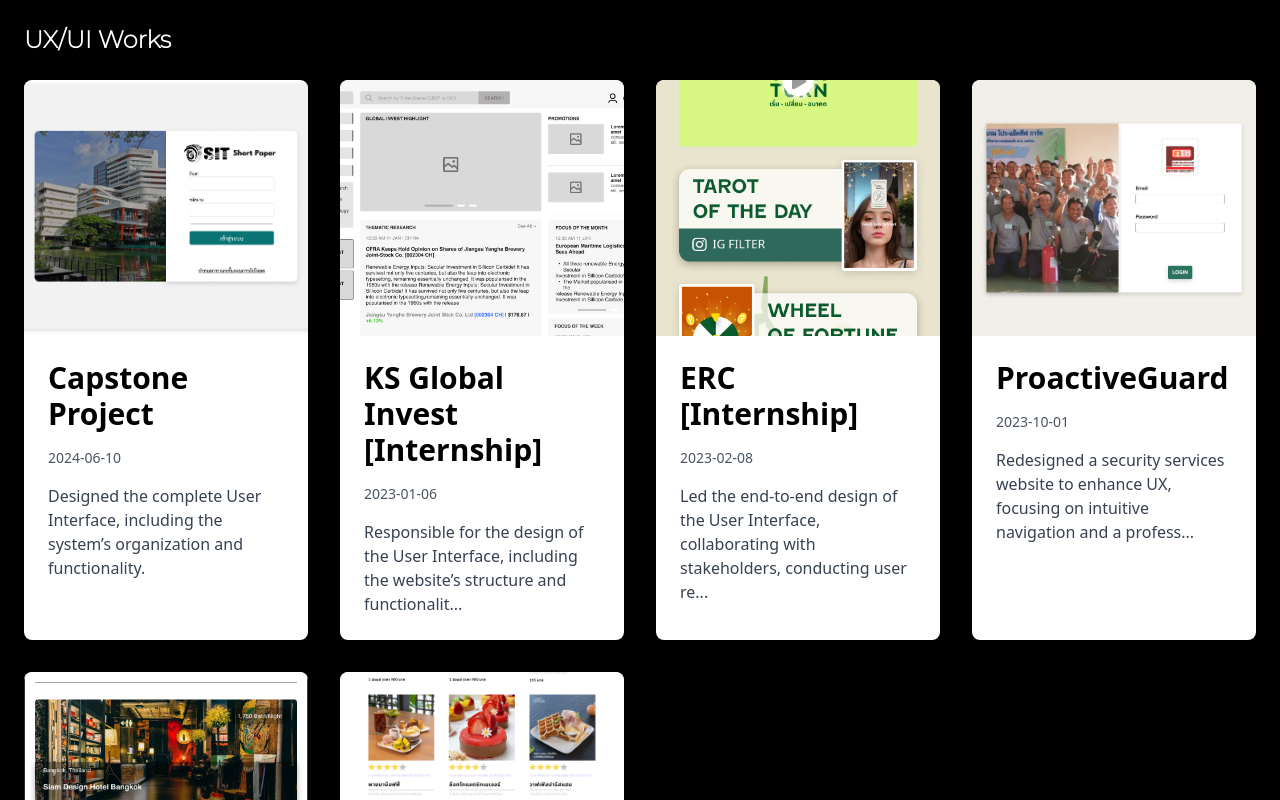
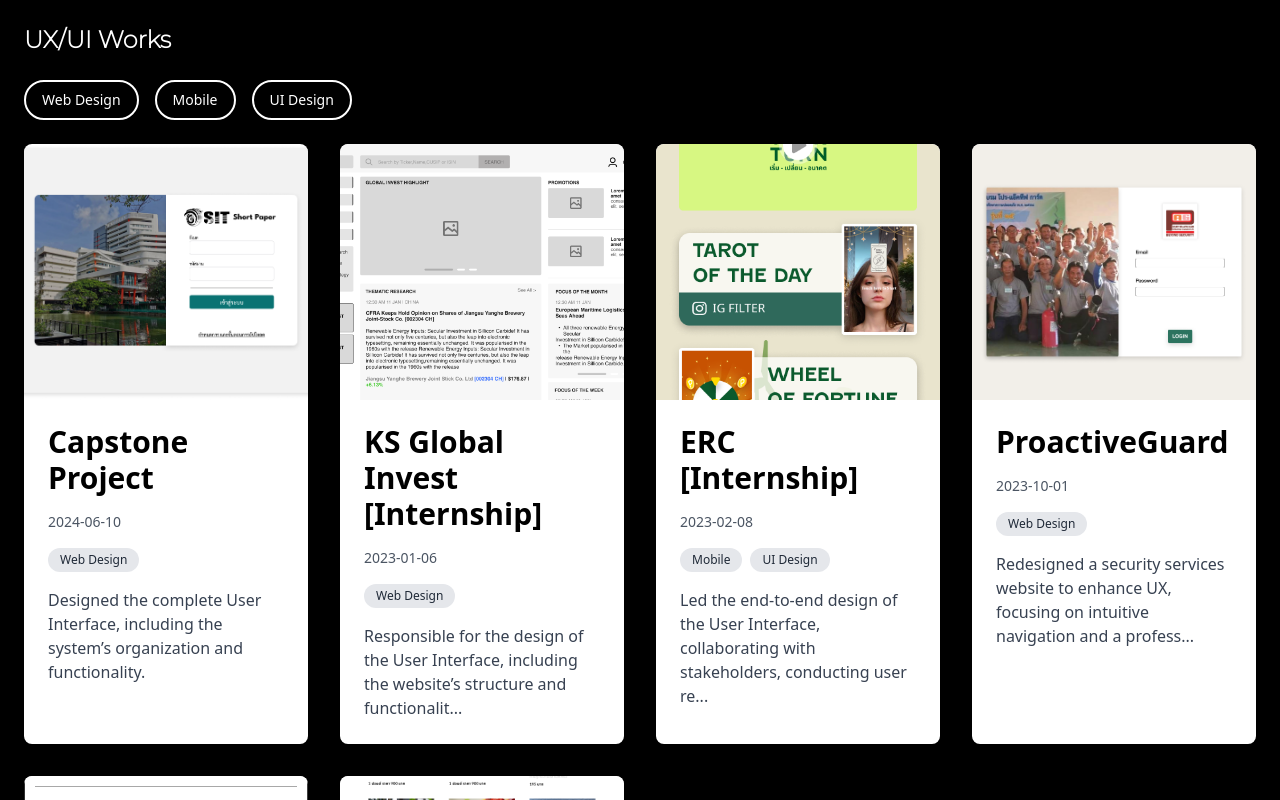
Before and after one commit to theerutth/Portfolio, a Vue app: page /uxui-works in a window 1280 px wide. Shown: the top 800 px of the page. Built offline with nearby package versions, Linux system fonts and the light colour scheme.

Commit message:
update_category

```diff
--- a/src/components/HobbyExplore.vue
+++ b/src/components/HobbyExplore.vue
@@ -2,14 +2,35 @@
   <div class="min-h-screen bg-black p-6">
     <h1 class="text-2xl font-bold mb-6 text-white font-montserrat">Others Works</h1>
 
-    <!-- Card container -->
+    <!-- Filter Buttons -->
+    <div class="flex flex-wrap gap-2 mb-6">
+      <button v-for="cat in uniqueCategories" :key="cat" @click="filterByCategory(cat)"
+        class="text-sm px-4 py-2 rounded-full border-2 border-white bg-black text-white hover:bg-white hover:text-black transition-all duration-300"
+        :class="{ 'bg-white text-gray-500 hover:bg-white hover:text-black font-semibold': selectedCategory === cat }">
+        {{ cat }}
+      </button>
+
+      <!-- <button @click="resetFilter"
+        class="text-sm px-4 py-2 rounded-full border-2 border-white text-white hover:bg-white hover:text-black transition-all duration-300"
+        :class="{ 'bg-white text-gray-500 hover:bg-white hover:text-black font-semibold': selectedCategory === null }">
+        Reset
+      </button> -->
+    </div>
+
+
+    <!-- Card Container -->
     <div class="grid grid-cols-1 sm:grid-cols-2 md:grid-cols-3 lg:grid-cols-4 gap-8">
-      <!-- Each card representing a work -->
-      <div v-for="(work, index) in works" :key="index"
-        class="group bg-white rounded-lg shadow-lg overflow-hidden transition-transform transform hover:scale-105 hover:shadow-2xl">
-        <img :src="work.image" :alt="work.description"
+      <div v-for="(work, index) in filteredWorks" :key="index"
+        class="group bg-white rounded-lg shadow-lg overflow-hidden transition-transform transform hover:scale-105 hover:shadow-2xl relative">
+
+        <img :src="work.image" :alt="work.category"
           class="w-full h-64 object-cover rounded-t-lg cursor-pointer group-hover:scale-110 transition-all duration-300 ease-in-out"
           @click="openModal(work.image)" />
+
+        <!-- Category Badge -->
+        <div class="absolute top-2 left-2 bg-black text-white text-xs font-semibold px-3 py-1 rounded-full">
+          {{ work.category }}
+        </div>
       </div>
     </div>
 
@@ -23,7 +44,7 @@
       </div>
     </router-link>
 
-    <!-- Modal for displaying image in full screen -->
+    <!-- Modal for Displaying Image in Full Screen -->
     <div v-if="isModalOpen"
       class="fixed inset-0 bg-black bg-opacity-75 flex justify-center items-center z-50 transition-opacity duration-500 ease-in-out"
       @click="closeModal">
@@ -39,7 +60,6 @@
 </template>
 
 <script>
-// Import the images you want to use
 import hobby1 from '@/assets/hobby/hobby1.png';
 import hobby2 from '@/assets/hobby/hobby2.png';
 import hobby3 from '@/assets/hobby/hobby3.png';
@@ -55,22 +75,32 @@ export default {
   name: 'GraphicExplore',
   data() {
     return {
-      // Sample works data to display in cards
       works: [
-        { image: hobby1 },
-        { image: hobby2 },
-        { image: hobby3 },
-        { image: hobby4 },
-        { image: hobby5 },
-        { image: hobby7 },
-        { image: hobby8 },
-        { image: hobby9 },
-        { image: hobby10 },
-        { image: hobby11 },
+        { image: hobby1, category: 'Drawing' },
+        { image: hobby2, category: 'Drawing' },
+        { image: hobby3, category: 'Drawing' },
+        { image: hobby4, category: 'Drawing' },
+        { image: hobby5, category: 'Illustration' },
+        { image: hobby7, category: 'Drawing' },
+        { image: hobby8, category: 'Drawing' },
+        { image: hobby9, category: 'Drawing' },
+        { image: hobby10, category: 'Poster' },
+        { image: hobby11, category: 'Illustration' },
       ],
       isModalOpen: false,
-      modalImage: null
+      modalImage: null,
+      selectedCategory: null,
     };
+  },
+  computed: {
+    uniqueCategories() {
+      return [...new Set(this.works.map(work => work.category))];
+    },
+    filteredWorks() {
+      return this.selectedCategory
+        ? this.works.filter(work => work.category === this.selectedCategory)
+        : this.works;
+    },
   },
   methods: {
     openModal(image) {
@@ -79,42 +109,14 @@ export default {
     },
     closeModal() {
       this.isModalOpen = false;
-    }
-  }
+    },
+    filterByCategory(category) {
+      // Toggle category selection
+      this.selectedCategory = this.selectedCategory === category ? null : category;
+    },
+    resetFilter() {
+      this.selectedCategory = null;
+    },
+  },
 };
 </script>
-
-<style scoped>
-/* Additional custom styles for the modal */
-@media (max-width: 640px) {
-
-  /* Mobile adjustments */
-  h1 {
-    font-size: 1.25rem;
-    /* Adjust font size */
-  }
-
-  .group img {
-    height: 16rem;
-    /* Adjust image height for smaller screens */
-  }
-
-  .modal img {
-    max-height: 80%;
-    /* Adjust image size in modal for small screens */
-  }
-}
-
-@media (min-width: 640px) and (max-width: 1024px) {
-
-  /* Tablet adjustments */
-  h1 {
-    font-size: 1.5rem;
-  }
-
-  .group img {
-    height: 18rem;
-    /* Adjust image height for tablets */
-  }
-}
-</style>
--- a/src/components/UxuiExplore.vue
+++ b/src/components/UxuiExplore.vue
@@ -2,9 +2,21 @@
   <div class="min-h-screen bg-black p-6">
     <h1 class="text-2xl font-bold mb-6 text-white font-montserrat">UX/UI Works</h1>
 
+    <!-- Filter Categories -->
+    <div class="mb-6 flex gap-4">
+      <button v-for="category in uniqueCategories" :key="category" @click="filterByCategory(category)"
+        :class="{ 'bg-white text-gray-500 hover:bg-white hover:text-black font-semibold': selectedCategory === category, '': selectedCategory !== category }"
+        class="text-sm px-4 py-2 rounded-full border-2 border-white bg-black text-white hover:bg-white hover:text-black transition-all duration-300">
+        {{ category }}
+      </button>
+      <!-- <button @click="resetFilter"
+        class="px-4 py-2 rounded-full bg-gray-400 text-white text-sm font-medium transition-all duration-300">Clear
+        Filter</button> -->
+    </div>
+
     <!-- Card container -->
     <div class="grid grid-cols-1 sm:grid-cols-2 md:grid-cols-3 lg:grid-cols-4 gap-8">
-      <div v-for="(work, index) in works" :key="index"
+      <div v-for="(work, index) in filteredWorks" :key="index"
         class="bg-white shadow-lg rounded-lg overflow-hidden cursor-pointer hover:shadow-2xl hover:scale-105 transition-all duration-300 max-w-xs mx-auto"
         @click="openModal(index)">
         <!-- Image Gallery Section inside Card -->
@@ -16,6 +28,12 @@
         <div class="p-6 space-y-4">
           <h2 class="text-3xl font-semibold text-black mb-2 hover:text-primary transition-colors">{{ work.name }}</h2>
           <p class="text-gray-600 text-sm">{{ work.date }}</p>
+          <div class="flex flex-wrap gap-2">
+            <span v-for="(tag, tagIndex) in work.category" :key="tagIndex"
+              class="text-xs bg-gray-200 text-gray-800 py-1 px-3 rounded-full">
+              {{ tag }}
+            </span>
+          </div>
           <p class="text-gray-700 text-base">{{ truncateDescription(work.description) }}</p>
         </div>
       </div>
@@ -37,8 +55,17 @@
       <div class="bg-black bg-opacity-90 p-6 rounded-lg text-white mt-4 max-w-2xl">
         <h2 class="text-2xl font-semibold mb-2">{{ selectedWork.name }}</h2>
         <p class="text-gray-400 text-sm mb-3">{{ selectedWork.date }}</p>
+
+        <div class="flex flex-wrap gap-2 mb-4">
+          <span v-for="(tag, tagIndex) in selectedWork.category" :key="tagIndex"
+            class="text-xs bg-gray-600 text-white py-1 px-3 rounded-full">
+            {{ tag }}
+          </span>
+        </div>
+
         <p class="text-gray-300 text-base">{{ selectedWork.description }}</p>
       </div>
+
     </div>
 
     <!-- Go Back Button -->
@@ -79,20 +106,32 @@ export default {
   data() {
     return {
       works: [
-        { name: 'Capstone Project', date: '2024-06-10', description: 'Designed the complete User Interface, including the system’s organization and functionality.', images: [cp1, cp2, cp3, cp4] },
-        { name: 'KS Global Invest [Internship]', date: '2023-01-06', description: 'Responsible for the design of the User Interface, including the website’s structure and functionality.', images: [ks1, ks2, ks3] },
-        { name: 'ERC [Internship]', date: '2023-02-08', description: 'Led the end-to-end design of the User Interface, collaborating with stakeholders, conducting user research, and ensuring system functionality aligned with project goals.', images: [er1, er2, er3] },
-        { name: 'ProactiveGuard', date: '2023-10-01', description: 'Redesigned a security services website to enhance UX, focusing on intuitive navigation and a professional visual layout.', images: [pa1, pa2, pa3, pa4] },
-        { name: 'Plan Trip Application', date: '2024-06-17', description: 'Designed a travel planning app, focusing on user research, user flows, and creating a seamless UX across devices.', images: [pt1, pt2, pt3] },
-        { name: 'Menu Preview Design', date: '2023-12-23', description: 'Designed a user-friendly, visually appealing menu for a food ordering service with an emphasis on mobile responsiveness.', images: [uxui1, uxui2] }
+        { name: 'Capstone Project', date: '2024-06-10', description: 'Designed the complete User Interface, including the system’s organization and functionality.', images: [cp1, cp2, cp3, cp4], category: ['Web Design'] },
+        { name: 'KS Global Invest [Internship]', date: '2023-01-06', description: 'Responsible for the design of the User Interface, including the website’s structure and functionality.', images: [ks1, ks2, ks3], category: ['Web Design'] },
+        { name: 'ERC [Internship]', date: '2023-02-08', description: 'Led the end-to-end design of the User Interface, collaborating with stakeholders, conducting user research, and ensuring system functionality aligned with project goals.', images: [er1, er2, er3], category: ['Mobile', 'UI Design'] },
+        { name: 'ProactiveGuard', date: '2023-10-01', description: 'Redesigned a security services website to enhance UX, focusing on intuitive navigation and a professional visual layout.', images: [pa1, pa2, pa3, pa4], category: ['Web Design'] },
+        { name: 'Plan Trip Application', date: '2024-06-17', description: 'Designed a travel planning app, focusing on user research, user flows, and creating a seamless UX across devices.', images: [pt1, pt2, pt3], category: ['Mobile', 'UI Design'] },
+        { name: 'Menu Preview Design', date: '2023-12-23', description: 'Designed a user-friendly, visually appealing menu for a food ordering service with an emphasis on mobile responsiveness.', images: [uxui1, uxui2], category: ['Mobile', 'UI Design'] }
       ],
+
       isModalOpen: false,
       selectedWork: {},
+      selectedCategory: null, // Filter state
     };
+  },
+  computed: {
+    uniqueCategories() {
+      return [...new Set(this.works.flatMap(work => work.category))];
+    },
+    filteredWorks() {
+      return this.selectedCategory
+        ? this.works.filter(work => work.category.includes(this.selectedCategory))
+        : this.works;
+    },
   },
   methods: {
     openModal(workIndex) {
-      this.selectedWork = this.works[workIndex];
+      this.selectedWork = this.filteredWorks[workIndex];
       this.isModalOpen = true;
       document.body.style.overflow = 'hidden'; // Prevent background scrolling
     },
@@ -102,6 +141,12 @@ export default {
     },
     truncateDescription(description) {
       return description.length > 100 ? `${description.substring(0, 100)}...` : description;
+    },
+    filterByCategory(category) {
+      this.selectedCategory = this.selectedCategory === category ? null : category;
+    },
+    resetFilter() {
+      this.selectedCategory = null;
     },
   },
 };
```
